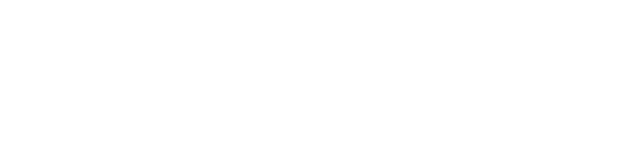
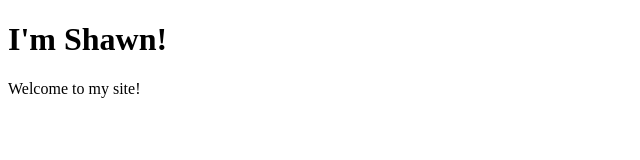
Before and after one commit to sleeptil3/git-review, a plain HTML site: page index.html in a window 1280 px wide. Shown: the whole page, without its empty margins (0-640 px from the left). Drawn offline with Linux system fonts and the light colour scheme.

Commit message:
added title and some dom code

```diff
--- a/index.html
+++ b/index.html
@@ -4,7 +4,11 @@
 		<meta charset="UTF-8" />
 		<meta http-equiv="X-UA-Compatible" content="IE=edge" />
 		<meta name="viewport" content="width=device-width, initial-scale=1.0" />
-		<title>Document</title>
+		<script src="./scripts.js" defer></script>
+		<title>Hi I'm Shawn</title>
 	</head>
-	<body></body>
+	<body>
+		<h1>I'm Shawn!</h1>
+		<div id="greeting"></div>
+	</body>
 </html>
--- a/scripts.js
+++ b/scripts.js
@@ -1 +1,3 @@
 console.log("Hello, World!")
+const greeting = document.getElementById("greeting")
+greeting.textContent = "Welcome to my site!"
```
